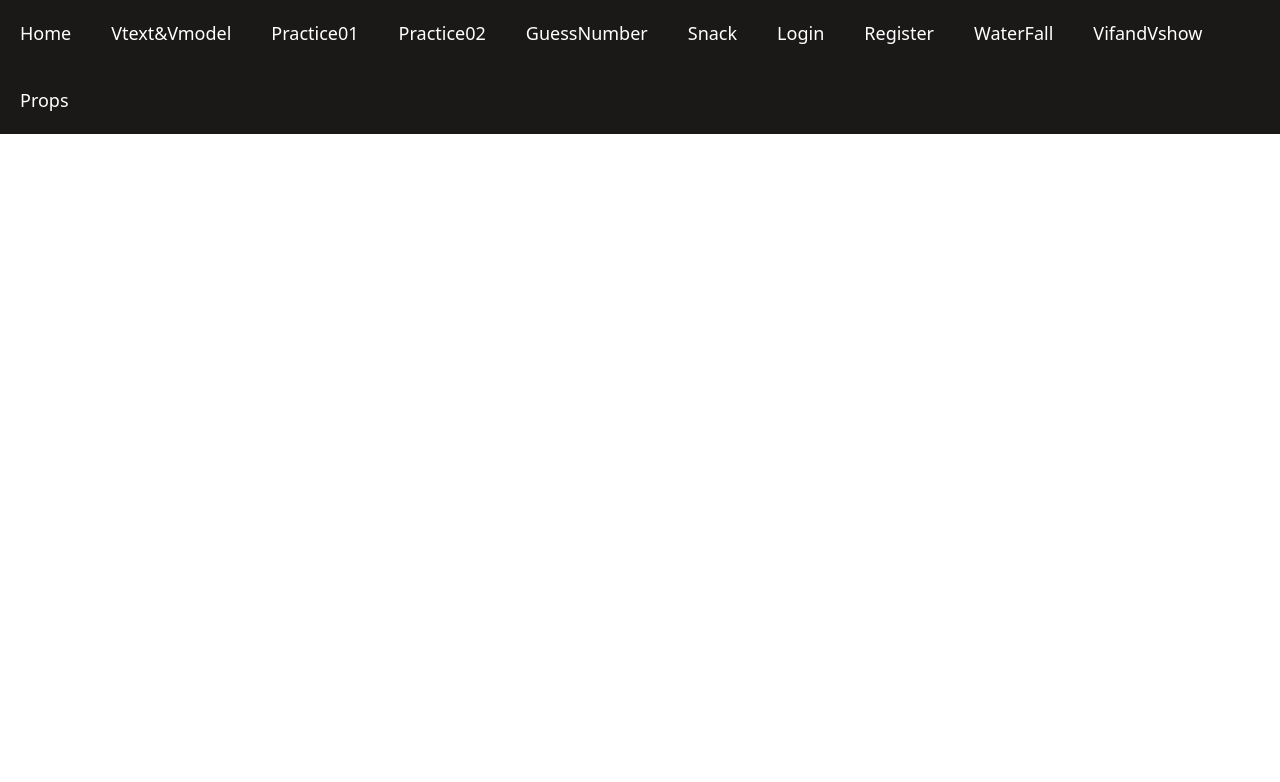
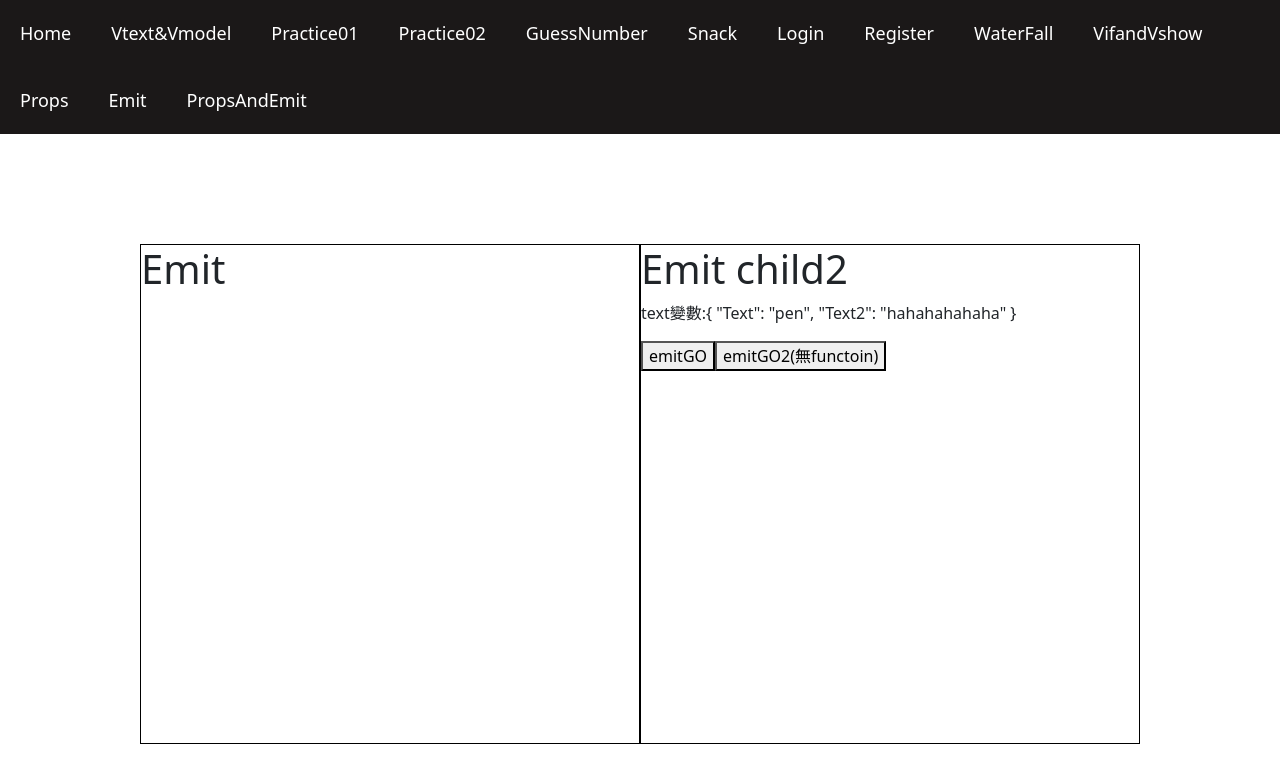
Before and after one commit to Tom0218/PersonalWebsite, a Vue app: page /Emit in a window 1280 px wide. Shown: the top 782 px of the page. Built offline with nearby package versions, Linux system fonts and the light colour scheme.

Commit message:
PropsandEmit ok

```diff
--- /dev/null
+++ b/src/components/Child.2.vue
@@ -0,0 +1,47 @@
+<script>
+export default{
+    data(){
+        return{
+            TextObj:{
+                Text:"pen",
+                Text2:"hahahahahaha"
+            }
+
+        }
+    },
+    methods:{
+        emitGO(){
+            //往復元件傳遞訊息，告知父元件執行apple(暗號)並給予紙條
+            //暗號不能為雙引號
+        this.$emit('apple', this.TextObj);
+        }
+    }
+}
+</script>
+
+<template>
+    <div>
+        <div class="showArea">
+            <div class="MainArea">
+                <h1>Emit child2</h1>
+                <p>text變數:{{this.TextObj}}</p>
+                <button type="button" @click="emitGO">emitGO</button>
+                <button type="button" @click="$emit('apple', this.TextObj)">emitGO2(無functoin)</button>
+            </div>
+        </div>
+    </div>
+</template>
+
+<style lang="scss" scoped>
+.showArea{
+    height: 100%;
+    display: flex;
+    justify-content: center;
+    align-items: center;
+    .MainArea{
+        height: 500px;
+        width: 500px;
+        border: 1px black solid;
+    }
+}
+</style>
--- a/src/components/Child.vue
+++ b/src/components/Child.vue
@@ -2,13 +2,13 @@
 export default{
         props:[
             "person"
-        ]
-
+        ],
 }
 </script>
 
 <template>
     <div class="textshow">
+
         <p>您的名子是{{ this.person.Name }}</p>
         <p>您的電話是{{ this.person.Phone }}</p>
         <p>您的信箱是{{ this.person.Eamil }}</p>
@@ -16,7 +16,6 @@ export default{
         <p>您的畢業學校是{{ this.person.GraduatedSchool }}</p>
         <p>您的性別是{{ this.person.sex }}</p>
         <p>您的興趣是{{ this.person.Interest }}</p>
-
     </div>
 </template>
 
--- /dev/null
+++ b/src/components/Dog1.vue
@@ -0,0 +1,40 @@
+<script>
+
+export default{
+    data(){
+        return{
+            infoBox :{
+            name:"",
+            age:"",
+            page :0,
+            },
+
+
+        }
+    },
+    methods:{
+        GoFather(){
+            this.infoBox.page+=1
+            this.$emit('userinfo',this.infoBox);
+
+        }
+    }
+}
+</script>
+<template>
+    <div class="showArea">
+        <h1>Dog1</h1>
+        <p>name</p>
+        <input type="text" v-model="infoBox.name">
+        <p>age</p>
+        <input type="text" v-model="infoBox.age" >
+        <button type="button" @click="GoFather">GoFather</button>
+    </div>
+</template>
+<style lang="scss" scoped>
+    .showArea{
+        height: 300px;
+        width: 300px;
+        border: 1px black solid;
+}
+</style>
--- /dev/null
+++ b/src/components/Dog2.vue
@@ -0,0 +1,22 @@
+<script>
+export default{
+    props:[
+        "userData"
+    ],
+}
+</script>
+<template>
+    <div class="showArea">
+        <h1>Dog2</h1>
+
+        <p>Your name is {{ this.userData.name }}</p>
+        <p>Your age is {{ this.userData.age }}</p>
+    </div>
+</template>
+<style lang="scss" scoped>
+    .showArea{
+        height: 300px;
+        width: 300px;
+        border: 1px black solid;
+    }
+</style>
--- a/src/components/Header.vue
+++ b/src/components/Header.vue
@@ -23,6 +23,8 @@
         <RouterLink to="/WaterFall" class=" Btn shape-ex1" >WaterFall</RouterLink>
         <RouterLink to="/VifandVshow" class=" Btn shape-ex1" >VifandVshow</RouterLink>
         <RouterLink to="/Props" class=" Btn shape-ex1" >Props</RouterLink>
+        <RouterLink to="/Emit" class=" Btn shape-ex1" >Emit</RouterLink>
+        <RouterLink to="/PropsAndEmit" class=" Btn shape-ex1" >PropsAndEmit</RouterLink>
         </div>
 </template>
 
--- a/src/router/index.js
+++ b/src/router/index.js
@@ -63,6 +63,16 @@ const router = createRouter({
       component: () => import('../views/Props.vue')
       // chi
     },
+    {
+      path: '/Emit',
+      name: 'Emit',
+      component: () => import('../views/Emit.vue')
+    },
+    {
+      path: '/PropsAndEmit',
+      name: 'EmPropsAndEmitit',
+      component: () => import('../views/PropsAndEmit.vue')
+    },
   ]
 })
 
--- /dev/null
+++ b/src/views/Emit.vue
@@ -0,0 +1,49 @@
+<script>
+
+import child2 from "../components/Child.2.vue"
+export default{
+    data(){
+        return{
+            ChildText:"",
+        }
+    },
+    components:{
+        child2
+    },
+    methods:{
+        emitObj(params){
+                console.log(params)
+                this.ChildText = params
+
+        }
+    }
+}
+</script>
+
+<template>
+<div class="showArea">
+    <div class="MainArea">
+        <h1>Emit</h1>
+    {{ this.ChildText.Text }}
+    </div>
+    <!-- 告知子元件想要父元件做什麼事就傳遞apple暗號 -->
+    <child2 @apple="emitObj"/>
+</div>
+
+
+</template>
+
+<style lang="scss" scoped>
+.showArea{
+    height: 100%;
+    display: flex;
+    justify-content: center;
+    align-items: center;
+    .MainArea{
+        height: 500px;
+        width: 500px;
+        border: 1px black solid;
+    }
+
+}
+</style>
--- a/src/views/Props.vue
+++ b/src/views/Props.vue
@@ -15,7 +15,6 @@ export default{
                 Interest:""
 
             },
-            Info:["Name","Phone","Email","Address","GraduatedSchool","sex","Interest"]
         }
     },
     components:{
@@ -33,27 +32,27 @@ export default{
     <div class="MainArea">
         <div class="Register" v-if="Page==1">
             <p>Name</p>
-            <input type="text" v-model="this.Name">
+            <input type="text" v-model="this.propsObject.Name">
             <p>Phone</p>
-            <input type="text" v-model="this.Phone">
+            <input type="text" v-model="this.propsObject.Phone">
             <p>Eamil</p>
-            <input type="text" v-model="this.Eamil">
+            <input type="text" v-model="this.propsObject.Eamil">
             <p>Address</p>
-            <input type="text" v-model="this.Address">
+            <input type="text" v-model="this.propsObject.Address">
             <p>GraduatedSchool</p>
-            <input type="text" v-model="this.GraduatedSchool">
+            <input type="text" v-model="this.propsObject.GraduatedSchool">
             <p>sex</p>
-            <input type="radio" name="sex" value="man" v-model="sex">男
-            <input type="radio" name="sex" value="wemon" v-model="sex">女
+            <input type="radio" name="sex" value="man" v-model="this.propsObject.sex">男
+            <input type="radio" name="sex" value="wemon" v-model="this.propsObject.sex">女
             <p>Interest</p>
-            <input type="text" v-model="this.Interest">
+            <input type="text" v-model="this.propsObject.Interest">
 
             <button type="button" @click="changePage()">next</button>
 
             </div>
             <div class="show" v-else-if="Page ==2">
                 <Child
-                :person={Name,Phone,Eamil,Address,GraduatedSchool,sex,Interest}
+                :person= propsObject
                 />
             </div>
     </div>
--- /dev/null
+++ b/src/views/PropsAndEmit.vue
@@ -0,0 +1,62 @@
+<script>
+import Dog1 from "../components/dog1.vue"
+import Dog2 from "../components/Dog2.vue"
+export default{
+    data(){
+        return{
+            page : 0,
+            infoBox:"",
+        }
+    },
+    components:{
+        Dog1,
+        Dog2,
+    },
+    methods:{
+        GoFatherObj(userinfo){
+            console.log(userinfo)
+            this.infoBox = userinfo
+        },
+        GoDog2(){
+            this.page+=2
+            this.infoBox.page+=1
+            console.log(this.infoBox.page)
+        }
+
+    }
+}
+
+</script>
+
+<template>
+    <div class="MainArea">
+        <div class="Register" v-if="this.infoBox.page==1">
+            <h1>Father</h1>
+            <P>Name is  {{ this.infoBox.name}}</P>
+            <p>Age is {{ this.infoBox.age }}</p>
+            <button type="button" @click="GoDog2">GoDog2</button>
+            </div>
+            <div v-else-if="page==0">
+            <Dog1 @userinfo = "GoFatherObj"/>
+            </div>
+            <div v-else>
+            <Dog2 :userData = this.infoBox></Dog2>
+            </div>
+    </div>
+</template>
+
+<style lang="scss" scoped>
+    .MainArea{
+        height: 100%;
+        width: 100%;
+        display: flex;
+        justify-content: center;
+        margin-top: 50px;
+        .Register{
+            width: 300px;
+            height: 300px;
+            border: 1px black solid;
+        }
+    }
+
+</style>
```
Also changed, not shown: src/views/Login.vue (+3 -6 lines).
